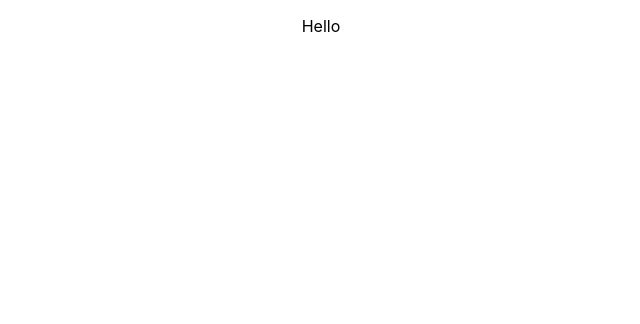
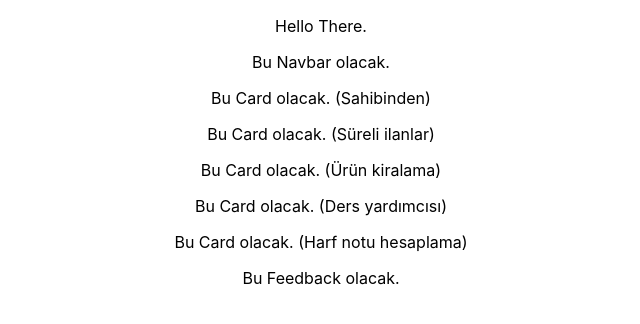
Before and after one commit to itu-itis23-ekmekci23/itu-website, a React (Create React App) app: page / in a window 1280 px wide. Shown: the top 324 px of the page, without its empty margins (319-959 px from the left). Built offline with nearby package versions, Linux system fonts and the light colour scheme.

Commit message:
uygulama şablonu hazirlandı

```diff
--- a/src/App.css
+++ b/src/App.css
@@ -1,3 +1,3 @@
-.App {
+.AppMain {
   text-align: center;
 }
--- a/src/App.js
+++ b/src/App.js
@@ -1,11 +1,17 @@
 import './App.css';
+import Navbar from './navbar';
+import CardList from './cardlist';
+import Feedback from './feedback';
 
-function App() {
+function AppMain() {
   return (
-    <div className="App">
-      <p>Hello</p>
+    <div className="AppMain">
+      <p>Hello There.</p>
+      <Navbar />
+      <CardList />
+      <Feedback />
     </div>
   );
 }
 
-export default App;
+export default AppMain;
--- /dev/null
+++ b/src/card.js
@@ -0,0 +1,11 @@
+import React from "react";
+
+function Card({ prop }) {
+    return (
+        <div>
+            <p>Bu Card olacak. ({prop})</p>
+        </div>
+    )
+}
+
+export default Card
--- /dev/null
+++ b/src/cardlist.js
@@ -0,0 +1,16 @@
+import React from "react";
+import Card from "./card";
+
+function CardList() {
+    return (
+        <div>
+            <Card prop={"Sahibinden"} />
+            <Card prop={"Süreli ilanlar"} />
+            <Card prop={"Ürün kiralama"} />
+            <Card prop={"Ders yardımcısı"} />
+            <Card prop={"Harf notu hesaplama"} />
+        </div>
+    )
+}
+
+export default CardList
--- /dev/null
+++ b/src/feedback.js
@@ -0,0 +1,11 @@
+import React from "react";
+
+function Feedback() {
+    return (
+        <div>
+            <p>Bu Feedback olacak.</p>
+        </div>
+    )
+}
+
+export default Feedback
--- /dev/null
+++ b/src/navbar.js
@@ -0,0 +1,11 @@
+import React from "react";
+
+function Navbar() {
+    return (
+        <div>
+            <p>Bu Navbar olacak. </p>
+        </div>
+    )
+}
+
+export default Navbar
```
